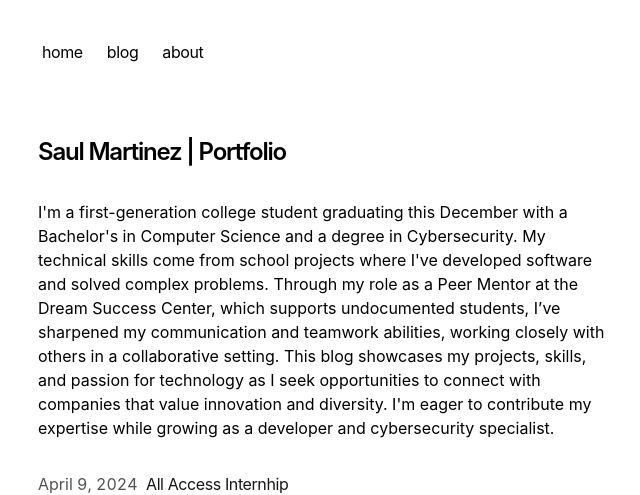
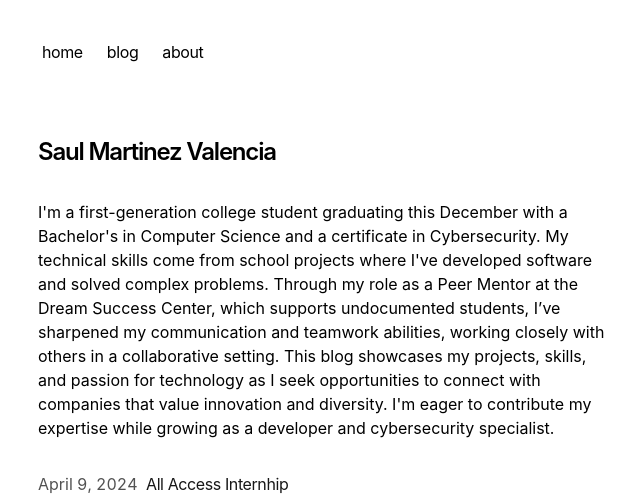
Before and after one commit to Saul-M/nextjs-portfolio, a Next.js app: page / in a window 1280 px wide. Shown: the top 495 px of the page, without its empty margins (314-954 px from the left). Built offline with nearby package versions, Linux system fonts and the light colour scheme.

Commit message:
changed the title of the home page

```diff
--- a/app/page.tsx
+++ b/app/page.tsx
@@ -4,11 +4,11 @@ export default function Page() {
   return (
     <section>
       <h1 className="mb-8 text-2xl font-semibold tracking-tighter">
-        Saul Martinez    |    Portfolio
+        Saul Martinez Valencia
       </h1>
       <p className="mb-4">
         {`I'm a first-generation college student graduating this December
-        with a Bachelor's in Computer Science and a degree in Cybersecurity.
+        with a Bachelor's in Computer Science and a certificate in Cybersecurity.
         My technical skills come from school projects where I've developed
         software and solved complex problems. Through my role as a Peer Mentor
         at the Dream Success Center, which supports undocumented students,
```
